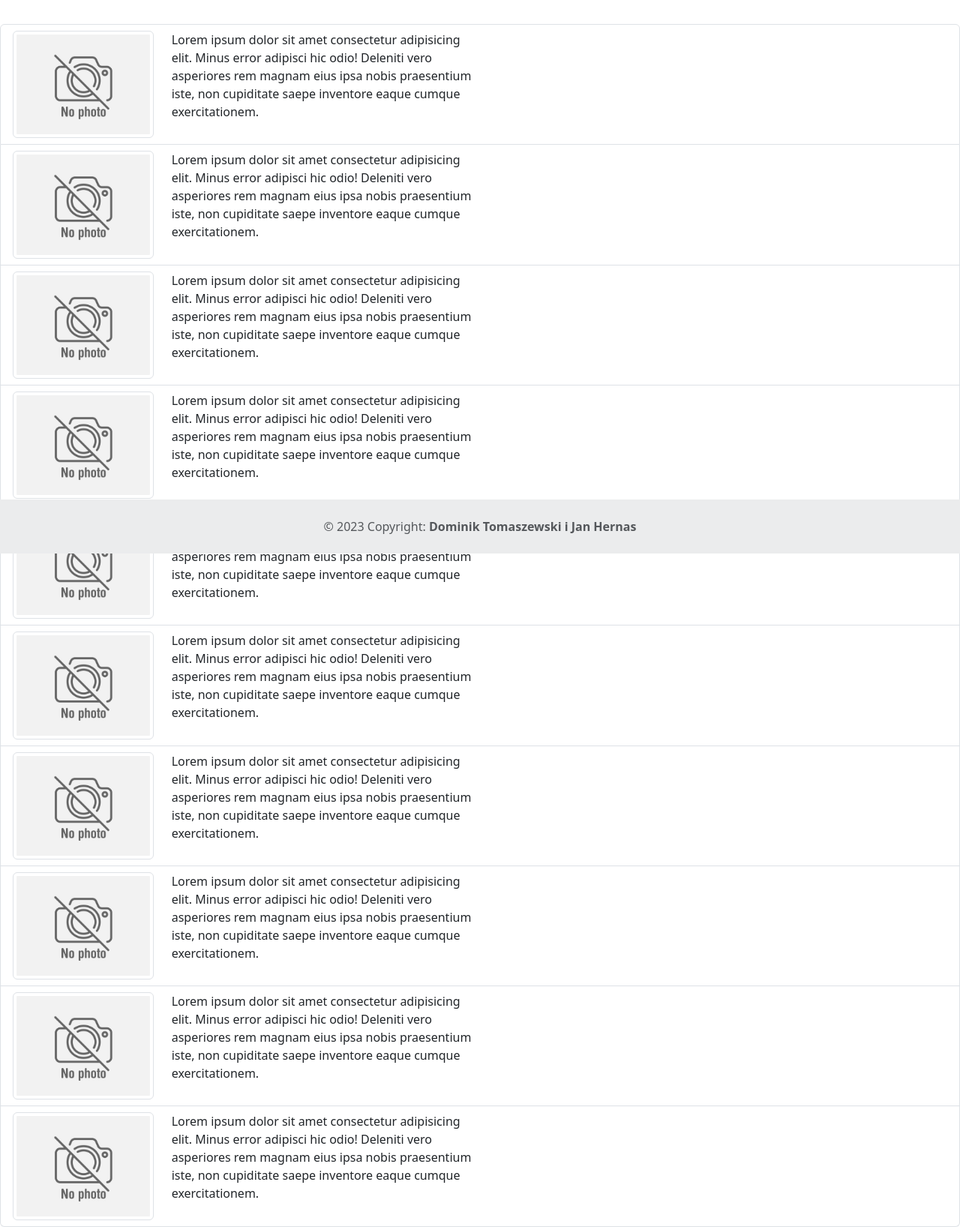
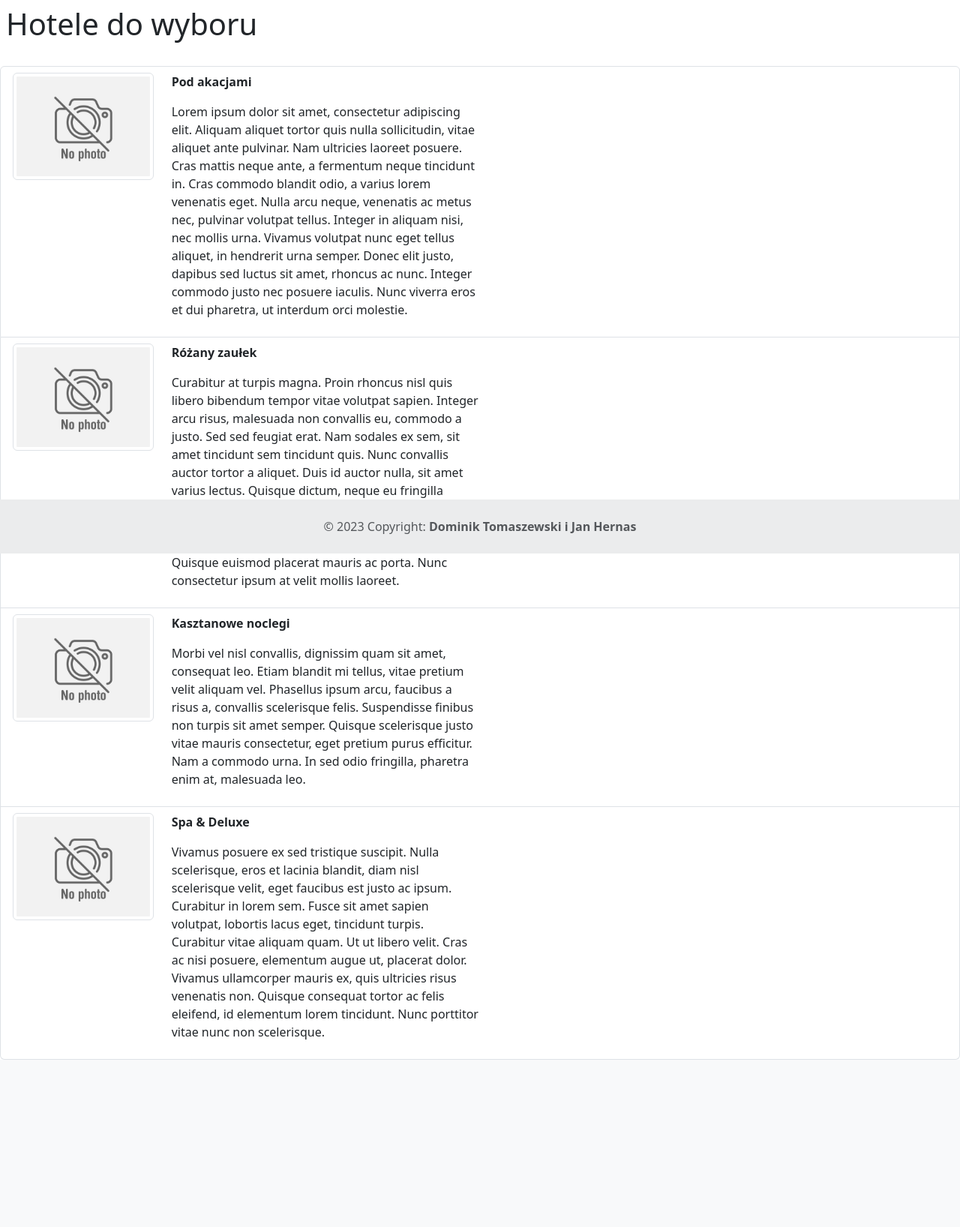
Before and after one commit to jasiex01/PO_project, a Flask app: page /hotelsSelect in a window 1280 px wide. Shown: the part 62-1698 px from the top of the page at 75% size. After the commit the page ends 1475 px from the top, so only its background shows below. Run offline with Flask 2, Linux system fonts and the light colour scheme.

Commit message:
list of hotels in hotelsSelect.html from function

```diff
--- a/app.py
+++ b/app.py
@@ -65,7 +65,7 @@ def hotels():
 
 @app.route('/hotelsSelect')
 def hotelsSelect():
-    return render_template('hotelsSelect.html')
+    return render_template('hotelsSelect.html', hotels=VALUES)
 
 @app.route('/hotelView')
 def hotelView():
--- a/templates/hotelsSelect.html
+++ b/templates/hotelsSelect.html
@@ -2,20 +2,23 @@
 {% extends "base.html" %}
 {%block title %} {%endblock%}
 {%block content %}
-<h1 class="h1 m-2"></h1>
+
+<h1 class="h1 m-2">Hotele do wyboru</h1>
+
 <br/>
 
 <!--Tutaj jakos podana lista z hotelami-->
 <div class="list-group">
-        {% for _ in range(0, 10) %}
+    {% for hotel in hotels %}
     <a href="#" class="list-group-item list-group-item-action">
         <div class="row">
             <div class="col">
                 <img src="static/noPhoto.jpg" class="fixed-im img-thumbnail" alt="...">
             </div>
             <div class="col-8">
+                <p class="fw-bold">{{hotel[1]}}</p>
                 <p style="width:50%">
-                        Lorem ipsum dolor sit amet consectetur adipisicing elit. Minus error adipisci hic odio! Deleniti vero asperiores rem magnam eius ipsa nobis praesentium iste, non cupiditate saepe inventore eaque cumque exercitationem.
+                    {{hotel[2]}}
                 </p>
             </div>
             <div class="col align-items-center my-auto text-center">
@@ -25,4 +28,5 @@
     </a>
     {% endfor %}
 </div>
+
 {%endblock content%}
```
Lines whose indentation alone changed are shown as unchanged.
